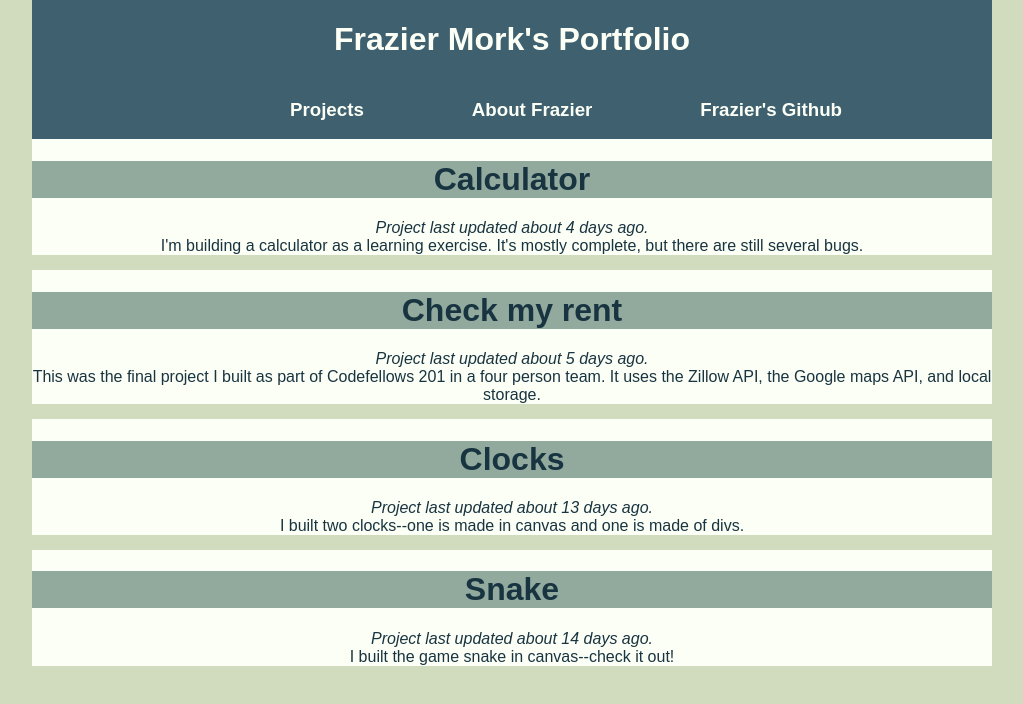
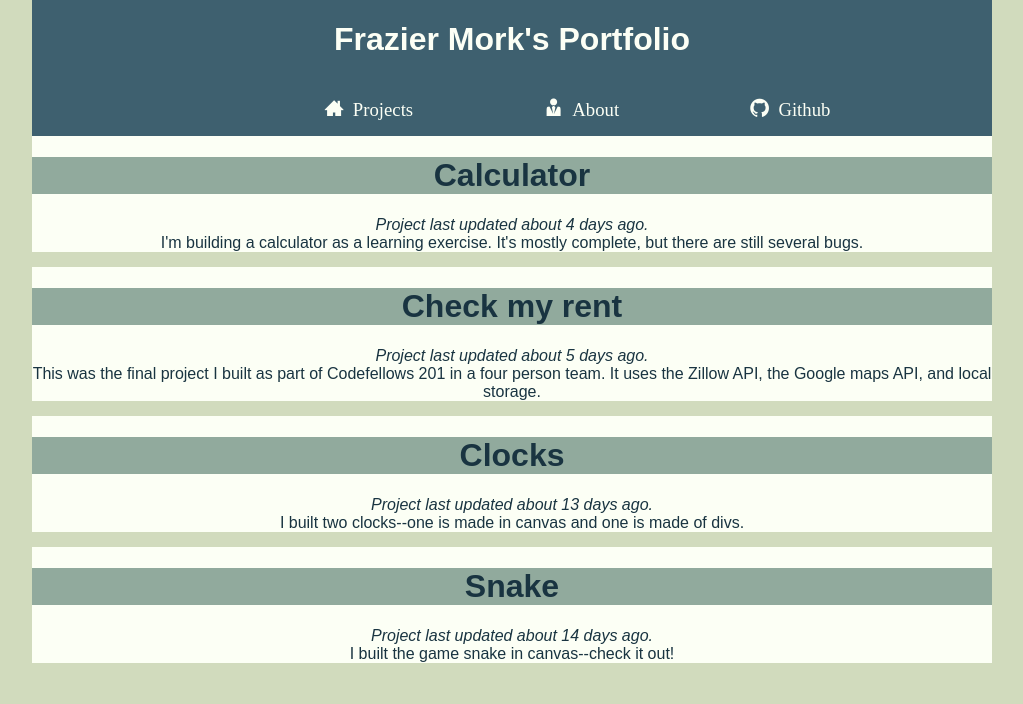
Before and after one commit to fraziermork/portfolio, a plain HTML site: page index.html in a window 1280 px wide. Shown: the whole page, without its empty margins (128-1151 px from the left). Drawn offline with nearby package versions, Linux system fonts and the light colour scheme; files whose address does not match are found by name.

Commit message:
added icons to navbar

```diff
--- a/index.html
+++ b/index.html
@@ -6,7 +6,7 @@
     <meta name="viewport" content="width=device-width, initial-scale=1">
     <link rel="stylesheet" href="css/normalize.css" type="text/css" charset="utf-8">
     <link rel="stylesheet" href="css/style.css" type="text/css" charset="utf-8">
-    <link rel="stylesheet" href="css/icons.css" media="screen" title="no title" charset="utf-8">
+    <link rel="stylesheet" href="vendor/iconstyle.css" media="screen" title="no title" charset="utf-8">
   </head>
   <body>
 
@@ -14,9 +14,9 @@
       <h1 class="page-title">Frazier Mork's Portfolio</h1>
       <nav class="top-navbar">
           <a href="" class="menu-hamburger"></a>
-          <a href="" class="navbar-link" data-nav="projects"><h3>Projects</h3></a>
-          <a href="" class="navbar-link" data-nav="about"><h3>About Frazier</h3></a>
-          <a href="https://github.com/fraziermork" class="navbar-link"><h3>Frazier's Github</h3></a>
+          <a href="" class="navbar-link" data-nav="projects"><h3 class="icon-home3"> Projects</h3></a>
+          <a href="" class="navbar-link" data-nav="about"><h3 class="icon-user-tie"> About</h3></a>
+          <a href="https://github.com/fraziermork" class="navbar-link"><h3 class="icon-github"> Github</h3></a>
       </nav>
 
     </header>
```
Also changed, not shown: vendor/iconstyle.css (renamed from css/iconstyle.css).
